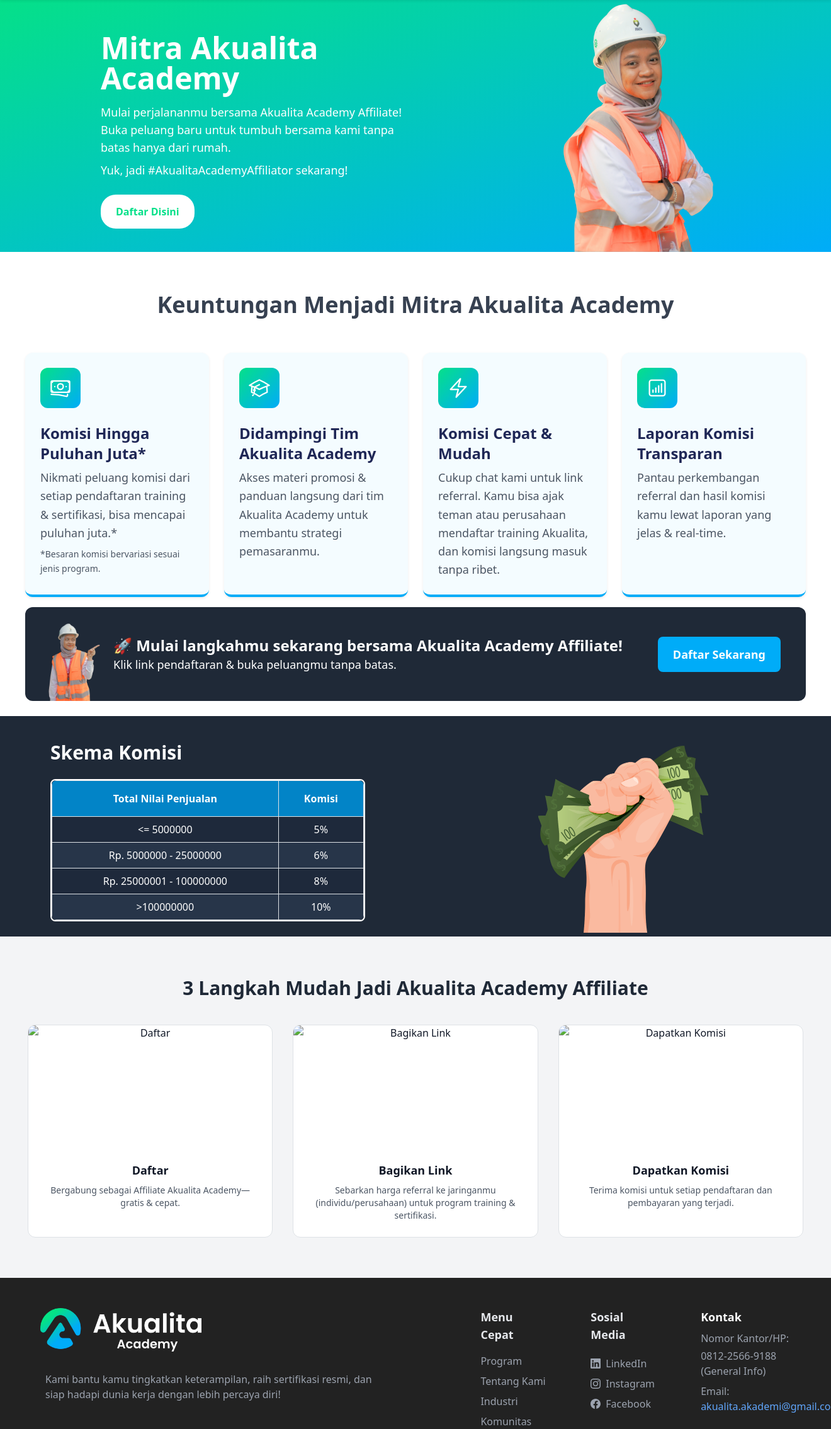
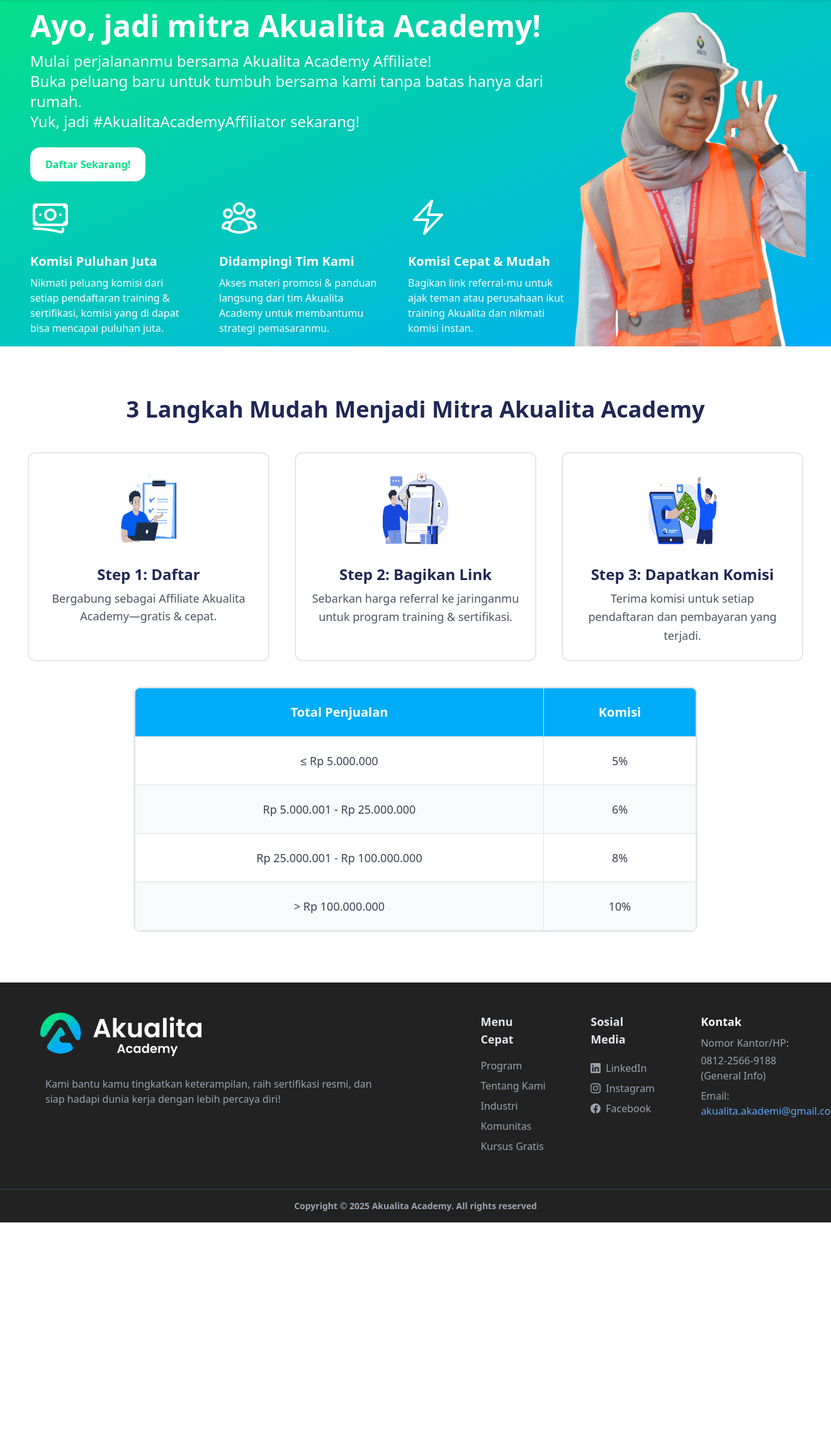
Before and after one commit to yogaacor/Akualita-academy, a Laravel app: page /mitra in a window 1320 px wide; the page is wider, and only the part inside the window is pictured. Shown: the part 88-2357 px from the top of that part at 63% size. After the commit the page ends 2029 px from the top of that part, so only its background shows below. Run offline with Laravel 12, Linux system fonts and the light colour scheme; some libraries are stand-ins or nearby versions.

Commit message:
update mitra

```diff
--- a/resources/views/pages/mitra.blade.php
+++ b/resources/views/pages/mitra.blade.php
@@ -5,180 +5,132 @@
 @section('content')
 
 <!-- Bagian 1 Beranda Mitra -->
-<section class="w-full h-[400px] px-20 bg-gradient-to-br from-[#05E089] to-[#00ACF8] flex items-center justify-between">
-    <div class="grid grid-cols-2 max-w-full">
-        <div class="flex flex-col justify-center ml-20">
-            <h1 class="text-5xl font-bold text-white mb-3">Mitra Akualita Academy</h1>
-            <p class="text-lg text-white mb-2">Mulai perjalananmu bersama Akualita Academy Affiliate!
-            Buka peluang baru untuk tumbuh bersama kami tanpa batas hanya dari rumah.</p>
-            <p class="text-lg text-white mb-2">Yuk, jadi #AkualitaAcademyAffiliator sekarang!</p>
-            <div class="mt-8">
-                <a href="#" class="bg-white text-[#05E089] px-4 py-3 rounded-3xl font-semibold">Daftar Disini</a>
+<section class="w-full h-[550px] px-10 bg-gradient-to-br from-[#05E089] to-[#00ACF8] flex items-center justify-between">
+    <div class="grid grid-cols-[3.5fr_1.5fr] max-w-full">
+        <div class="flex flex-col justify-center ml-2">
+            <h1 class="text-5xl font-bold text-white mb-3">Ayo, jadi mitra Akualita Academy!</h1>
+            <p class="text-2xl font-light text-white">Mulai perjalananmu bersama Akualita Academy Affiliate!</p>
+            <p class="text-2xl font-light text-white">Buka peluang baru untuk tumbuh bersama kami tanpa batas hanya dari rumah.</p>
+            <p class="text-2xl font-light text-white">Yuk, jadi #AkualitaAcademyAffiliator sekarang!</p>
+            <div class="mt-10">
+                <a href="#" class="bg-white text-[#05E089] px-4 py-3 rounded-2xl font-semibold">Daftar Sekarang!</a>
+            </div>
+            <div class="grid grid-cols-1 md:grid-cols-3 gap-10 text-white text-left mt-10">
+                <!-- Box 1 -->
+                <div class="flex flex-col items-left">
+                    <div class="text-8xl mb-4">
+                        <svg xmlns="http://www.w3.org/2000/svg" fill="none" viewBox="0 0 24 24" stroke-width="1.5" stroke="currentColor" class="size-16">
+                            <path stroke-linecap="round" stroke-linejoin="round" d="M2.25 18.75a60.07 60.07 0 0 1 15.797 2.101c.727.198 1.453-.342 1.453-1.096V18.75M3.75 4.5v.75A.75.75 0 0 1 3 6h-.75m0 0v-.375c0-.621.504-1.125 1.125-1.125H20.25M2.25 6v9m18-10.5v.75c0 .414.336.75.75.75h.75m-1.5-1.5h.375c.621 0 1.125.504 1.125 1.125v9.75c0 .621-.504 1.125-1.125 1.125h-.375m1.5-1.5H21a.75.75 0 0 0-.75.75v.75m0 0H3.75m0 0h-.375a1.125 1.125 0 0 1-1.125-1.125V15m1.5 1.5v-.75A.75.75 0 0 0 3 15h-.75M15 10.5a3 3 0 1 1-6 0 3 3 0 0 1 6 0Zm3 0h.008v.008H18V10.5Zm-12 0h.008v.008H6V10.5Z" />
+                        </svg>
+                    </div>
+                    <h3 class="text-xl font-bold mb-2">Komisi Puluhan Juta</h3>
+                    <p class="text-base font-light">
+                        Nikmati peluang komisi dari setiap pendaftaran training & sertifikasi,
+                        komisi yang di dapat bisa mencapai puluhan juta.
+                    </p>
+                </div>
+                <!-- Box 2 -->
+                <div class="flex flex-col items-left">
+                    <div class="text-6xl mb-4">
+                        <svg xmlns="http://www.w3.org/2000/svg" fill="none" viewBox="0 0 24 24" stroke-width="1.5" stroke="currentColor" class="size-16">
+                            <path stroke-linecap="round" stroke-linejoin="round" d="M18 18.72a9.094 9.094 0 0 0 3.741-.479 3 3 0 0 0-4.682-2.72m.94 3.198.001.031c0 .225-.012.447-.037.666A11.944 11.944 0 0 1 12 21c-2.17 0-4.207-.576-5.963-1.584A6.062 6.062 0 0 1 6 18.719m12 0a5.971 5.971 0 0 0-.941-3.197m0 0A5.995 5.995 0 0 0 12 12.75a5.995 5.995 0 0 0-5.058 2.772m0 0a3 3 0 0 0-4.681 2.72 8.986 8.986 0 0 0 3.74.477m.94-3.197a5.971 5.971 0 0 0-.94 3.197M15 6.75a3 3 0 1 1-6 0 3 3 0 0 1 6 0Zm6 3a2.25 2.25 0 1 1-4.5 0 2.25 2.25 0 0 1 4.5 0Zm-13.5 0a2.25 2.25 0 1 1-4.5 0 2.25 2.25 0 0 1 4.5 0Z" />
+                        </svg>
+                    </div>
+                    <h3 class="text-xl font-bold mb-2">Didampingi Tim Kami</h3>
+                    <p class="text-base font-light">
+                        Akses materi promosi & panduan langsung dari tim Akualita Academy
+                        untuk membantumu strategi pemasaranmu.
+                    </p>
+                </div>
+                <!-- Box 3 -->
+                <div class="flex flex-col items-left">
+                    <div class="text-6xl mb-4">
+                        <svg xmlns="http://www.w3.org/2000/svg" fill="none" viewBox="0 0 24 24" stroke-width="1.5" stroke="currentColor" class="size-16">
+                        <path stroke-linecap="round" stroke-linejoin="round" d="m3.75 13.5 10.5-11.25L12 10.5h8.25L9.75 21.75 12 13.5H3.75Z" />
+                    </svg>
+                    </div>
+                    <h3 class="text-xl font-bold mb-2">Komisi Cepat & Mudah</h3>
+                    <p class="text-base font-light">
+                        Bagikan link referral-mu untuk ajak teman atau perusahaan ikut training
+                        Akualita dan nikmati komisi instan.
+                    </p>
                 </div>
             </div>
-        <div class="flex justify-end mr-20">
-            <img src="{{ asset('storage/main/BA.png') }}" alt="Mitra Image" class="w-[300px] h-[400px] object-cover self-end">
+        </div>
+        <div class="flex">
+            <img src="{{ asset('storage/main/BA11.png') }}" alt="Mitra Image" class="w-full h-[550px] object-cover">
         </div>
     </div>
 </section>
 
 <!-- Bagian 2 Benefit Mitra -->
-<section class="w-full h-[500px]">
-    <div class="text-center justify-center">
-        <p class="text-gray-700 font-bold text-4xl mt-16 mb-14">Keuntungan Menjadi Mitra Akualita Academy</p>
-            <div class="grid md:grid-cols-4 gap-4 text-[#1F2756] mt-10 mr-10 ml-10">
-                <div class=" p-6 rounded-xl transition duration-300 flex flex-col items-left text-left bg-[#F4FCFF] shadow-sm hover:-translate-y-1 border-b-4 border-[#00ACF8]">
-                    <div class="bg-gradient-to-br from-[#05E089] to-[#00ACF8] w-16 h-16 rounded-xl flex items-center justify-center mb-4">
-                    <svg xmlns="http://www.w3.org/2000/svg" fill="none" viewBox="0 0 24 24" stroke-width="1.5" stroke="white" class="w-9 h-9">
-                        <path stroke-linecap="round" stroke-linejoin="round" d="M2.25 18.75a60.07 60.07 0 0 1 15.797 2.101c.727.198 1.453-.342 1.453-1.096V18.75M3.75 4.5v.75A.75.75 0 0 1 3 6h-.75m0 0v-.375c0-.621.504-1.125 1.125-1.125H20.25M2.25 6v9m18-10.5v.75c0 .414.336.75.75.75h.75m-1.5-1.5h.375c.621 0 1.125.504 1.125 1.125v9.75c0 .621-.504 1.125-1.125 1.125h-.375m1.5-1.5H21a.75.75 0 0 0-.75.75v.75m0 0H3.75m0 0h-.375a1.125 1.125 0 0 1-1.125-1.125V15m1.5 1.5v-.75A.75.75 0 0 0 3 15h-.75M15 10.5a3 3 0 1 1-6 0 3 3 0 0 1 6 0Zm3 0h.008v.008H18V10.5Zm-12 0h.008v.008H6V10.5Z" />
-                    </svg>
+<section class="pt-0 md:pt-6 pb-20 bg-white mt-20">
+    <div class="max-w-7xl mx-auto px-6">
+        <h2 class="text-3xl md:text-4xl font-bold text-center mb-6 text-[#1F2756] leading-snug hidden md:block">
+            3 Langkah Mudah Menjadi Mitra Akualita Academy
+        </h2>
+        <br>
+        <div class="grid md:grid-cols-3 gap-10 text-[#1F2756] bg-white ">
+        <div class="border-2 border-gray-200 p-6 rounded-xl transition duration-300 flex flex-col items-center text-center hover:bg-[#E6F8FE] hover:shadow-lg hover:-translate-y-1 hover:border-b-4 hover:border-[#00ACF8]">
+            <div class=" w-32 h-32 rounded-xl flex items-center justify-center mb-4">
+                <img src="{{ asset('storage/svg/daft.png') }}" alt="Icon Buku" class="w-28 h-28">
             </div>
-                    <h3 class="font-bold text-2xl mb-2">Komisi Hingga Puluhan Juta*</h3>
-                    <p class="text-gray-600 text-lg leading-relaxed mb-2">
-                    Nikmati peluang komisi dari setiap pendaftaran training & sertifikasi, bisa mencapai puluhan juta.*
-                    </p>
-                    <p class="text-gray-600 text-sm leading-relaxed">
-                        *Besaran komisi bervariasi sesuai jenis program.
+            <h3 class="font-bold text-2xl mb-2">Step 1: Daftar</h3>
+            <p class="text-gray-600 md:text-lg text-lg leading-relaxed">
+                Bergabung sebagai Affiliate Akualita Academy—gratis & cepat.
             </p>
         </div>
 
-                <div class="p-6 rounded-xl transition duration-300 flex flex-col items-left text-left bg-[#F4FCFF] shadow-sm hover:-translate-y-1 border-b-4 border-[#00ACF8]">
-                    <div class="bg-gradient-to-br from-[#05E089] to-[#00ACF8] w-16 h-16 rounded-xl flex items-center justify-center mb-4">
-                        <svg xmlns="http://www.w3.org/2000/svg" fill="none" viewBox="0 0 24 24" stroke-width="1.5" stroke="white" class="w-9 h-9">
-                            <path stroke-linecap="round" stroke-linejoin="round" d="M4.26 10.147a60.438 60.438 0 0 0-.491 6.347A48.62 48.62 0 0 1 12 20.904a48.62 48.62 0 0 1 8.232-4.41 60.46 60.46 0 0 0-.491-6.347m-15.482 0a50.636 50.636 0 0 0-2.658-.813A59.906 59.906 0 0 1 12 3.493a59.903 59.903 0 0 1 10.399 5.84c-.896.248-1.783.52-2.658.814m-15.482 0A50.717 50.717 0 0 1 12 13.489a50.702 50.702 0 0 1 7.74-3.342M6.75 15a.75.75 0 1 0 0-1.5.75.75 0 0 0 0 1.5Zm0 0v-3.675A55.378 55.378 0 0 1 12 8.443m-7.007 11.55A5.981 5.981 0 0 0 6.75 15.75v-1.5" />
-                        </svg>
+            <div class="border-2 border-gray-200 p-6 rounded-xl transition duration-300 flex flex-col items-center text-center hover:bg-[#E6F8FE] hover:shadow-lg hover:-translate-y-1 hover:border-b-4 hover:border-[#00ACF8]">
+                <div class=" w-32 h-32 rounded-xl flex items-center justify-center mb-4">
+                    <img src="{{ asset('storage/svg/shr.png') }}" alt="Icon Buku" class="w-28 h-28">
                 </div>
-                    <h3 class="font-bold text-2xl mb-2">Didampingi Tim Akualita Academy</h3>
+                <h3 class="font-bold text-2xl mb-2">Step 2: Bagikan Link</h3>
                 <p class="text-gray-600 text-lg leading-relaxed">
-                    Akses materi promosi & panduan langsung dari tim Akualita Academy untuk membantu strategi pemasaranmu.
+                    Sebarkan harga referral ke jaringanmu untuk program training & sertifikasi.
                 </p>
             </div>
 
-                <div class="p-6 rounded-xl transition duration-300 flex flex-col items-left text-left bg-[#F4FCFF] shadow-sm hover:-translate-y-1 border-b-4 border-[#00ACF8]">
-                    <div class="bg-gradient-to-br from-[#05E089] to-[#00ACF8] w-16 h-16 rounded-xl flex items-center justify-center mb-4">
-                        <svg xmlns="http://www.w3.org/2000/svg" fill="none" viewBox="0 0 24 24" stroke-width="1.5" stroke="white" class="w-9 h-9">
-                            <path stroke-linecap="round" stroke-linejoin="round" d="m3.75 13.5 10.5-11.25L12 10.5h8.25L9.75 21.75 12 13.5H3.75Z" />
-                        </svg>
+            <div class="border-2 border-gray-200 p-6 rounded-xl transition duration-300 flex flex-col items-center text-center hover:bg-[#E6F8FE] hover:shadow-lg hover:-translate-y-1 hover:border-b-4 hover:border-[#00ACF8]">
+                <div class=" w-32 h-32 rounded-xl flex items-center justify-center mb-4">
+                    <img src="{{ asset('storage/svg/mony.png') }}" alt="Icon Buku" class="w-28 h-28">
                 </div>
-                    <h3 class="font-bold text-2xl mb-2">Komisi Cepat & Mudah</h3>
+                <h3 class="font-bold text-2xl mb-2">Step 3: Dapatkan Komisi</h3>
                 <p class="text-gray-600 text-lg leading-relaxed">
-                    Cukup chat kami untuk link referral. Kamu bisa ajak teman atau perusahaan mendaftar training Akualita, dan komisi langsung masuk tanpa ribet.
-                    </p>
-                </div>
-
-                <div class="p-6 rounded-xl transition duration-300 flex flex-col items-left text-left bg-[#F4FCFF] shadow-sm hover:-translate-y-1 border-b-4 border-[#00ACF8]">
-                    <div class="bg-gradient-to-br from-[#05E089] to-[#00ACF8] w-16 h-16 rounded-xl flex items-center justify-center mb-4">
-                    <svg xmlns="http://www.w3.org/2000/svg" fill="none" viewBox="0 0 24 24" stroke-width="1.5" stroke="white" class="w-9 h-9">
-                        <path stroke-linecap="round" stroke-linejoin="round" d="M7.5 14.25v2.25m3-4.5v4.5m3-6.75v6.75m3-9v9M6 20.25h12A2.25 2.25 0 0 0 20.25 18V6A2.25 2.25 0 0 0 18 3.75H6A2.25 2.25 0 0 0 3.75 6v12A2.25 2.25 0 0 0 6 20.25Z" />
-                    </svg>
-                    </div>
-                    <h3 class="font-bold text-2xl mb-2">Laporan Komisi Transparan</h3>
-                    <p class="text-gray-600 text-lg leading-relaxed">
-                    Pantau perkembangan referral dan hasil komisi kamu lewat laporan yang jelas & real-time.
+                    Terima komisi untuk setiap pendaftaran dan pembayaran yang terjadi.
                 </p>
             </div>
         </div>
     </div>
-</section>
-
-<!-- Bagian 3 Cara Bergabung -->
-<section class="px-10 mb-6">
-    <div class="bg-gray-800 w-full h-auto rounded-xl flex items-center">
-        <div class="ml-6 mt-4 mr-4">
-            <img src="{{ asset('storage/main/BA3.png') }}" alt="Mitra Image" class="w-[100px]">
-        </div>
-        <div class=" text-white">
-            <p class="text-2xl font-semibold">🚀 Mulai langkahmu sekarang bersama Akualita Academy Affiliate!</p>
-            <p class="text-lg">Klik link pendaftaran & buka peluangmu tanpa batas.</p>
-        </div>
-        <div class="ml-auto mr-10">
-            <a href="#" class="bg-[#00ACF8] text-white px-4 py-3 rounded-lg font-semibold hover:bg-[#008FCC] transition text-lg">
-                Daftar Sekarang
-            </a>
-        </div>
-    </div>
-</section>
-
-<!-- Bagian 4 Skema Komisi -->
-<section class="w-full h-[350px] bg-gray-800">
-    <div class="grid grid-cols-2">
-        <div class="px-20 mt-10">
-            <h1 class="text-white font-bold text-3xl mb-6">Skema Komisi</h1>
-            <div class="mb-4">
-                <div class="overflow-hidden rounded-lg border-2 border-white">
-                    <table class="table-auto border-collapse w-full text-white text-center rounded-lg overflow-hidden shadow-lg">
+    <div class="flex justify-center mt-10">
+        <div class="overflow-hidden rounded-xl border-2 border-gray-200 w-full max-w-4xl">
+            <table class="table-auto border-collapse w-full text-gray-700 text-center text-lg">
                 <thead>
                     <tr>
-                                <th class="border px-2 py-3 bg-[#0284C7]">Total Nilai Penjualan</th>
-                                <th class="border px-2 py-3 bg-[#0284C7]">Komisi</th>
+                        <th class="border px-6 py-4 bg-[#00ACF8] text-white text-xl">Total Penjualan</th>
+                        <th class="border px-6 py-4 bg-[#00ACF8] text-white text-xl">Komisi</th>
                     </tr>
                 </thead>
                 <tbody>
-                            <tr class="bg-[#1E293B]">
-                                <td class="border border-gray-600 px-2 py-2"><= 5000000</td>
-                                <td class="border border-gray-600 px-4 py-2">5%</td>
+                    <tr class="bg-white">
+                        <td class="border px-6 py-4 text-center">≤ Rp 5.000.000</td>
+                        <td class="border px-6 py-4 text-center">5%</td>
                     </tr>
-                            <tr class="bg-[#273549]">
-                                <td class="border border-gray-600 px-2 py-2">Rp. 5000000 - 25000000</td>
-                                <td class="border border-gray-600 px-4 py-2">6%</td>
+                    <tr class="bg-gray-50">
+                        <td class="border px-6 py-4 text-center">Rp 5.000.001 - Rp 25.000.000</td>
+                        <td class="border px-6 py-4 text-center">6%</td>
                     </tr>
-                            <tr class="bg-[#1E293B]">
-                                <td class="border border-gray-600 px-2 py-2">Rp. 25000001 - 100000000</td>
-                                <td class="border border-gray-600 px-4 py-2">8%</td>
+                    <tr class="bg-white">
+                        <td class="border px-6 py-4 text-center">Rp 25.000.001 - Rp 100.000.000</td>
+                        <td class="border px-6 py-4 text-center">8%</td>
                     </tr>
-                            <tr class="bg-[#273549]">
-                                <td class="border border-gray-600 px-2 py-2">>100000000</td>
-                                <td class="border border-gray-600 px-4 py-2">10%</td>
+                    <tr class="bg-gray-50">
+                        <td class="border px-6 py-4 text-center">> Rp 100.000.000</td>
+                        <td class="border px-6 py-4 text-center">10%</td>
                     </tr>
                 </tbody>
             </table>
         </div>
     </div>
-        </div>
-        <div class="flex items-center justify-center">
-            <img src="{{ asset('storage/main/graf.png') }}" alt="" class="w-[270px] h-[350px] object-contain">
-        </div>
-    </div>
-</section>
-
-<!-- Bagian 5 Cara Daftar -->
-<section class="w-full py-16 bg-gray-100">
-    <div class="text-center mb-10">
-        <h1 class="text-3xl font-bold text-gray-800">3 Langkah Mudah Jadi Akualita Academy Affiliate</h1>
-    </div>
-    <div class="max-w-7xl mx-auto grid grid-cols-1 sm:grid-cols-2 lg:grid-cols-3 gap-8 px-6">
-        <!-- Kartu 1 -->
-        <div class="bg-white rounded-xl overflow-hidden border border-gray-200 flex flex-col items-center text-center">
-            <div class="relative w-full">
-                <img src="" alt="Daftar" class="w-full h-44 sm:h-48 object-cover" loading="lazy">
-            </div>
-            <div class="px-6 py-4">
-                <h3 class="font-bold text-lg text-gray-900 mb-2">Daftar</h3>
-                <p class="text-gray-600 text-sm">Bergabung sebagai Affiliate Akualita Academy—gratis & cepat.</p>
-            </div>
-        </div>
-
-        <!-- Kartu 2 -->
-        <div class="bg-white rounded-xl overflow-hidden border border-gray-200 flex flex-col items-center text-center">
-            <div class="relative w-full">
-                <img src="" alt="Bagikan Link" class="w-full h-44 sm:h-48 object-cover" loading="lazy">
-            </div>
-            <div class="px-6 py-4">
-                <h3 class="font-bold text-lg text-gray-900 mb-2">Bagikan Link</h3>
-                <p class="text-gray-600 text-sm">Sebarkan harga referral ke jaringanmu (individu/perusahaan) untuk program training & sertifikasi.</p>
-            </div>
-        </div>
-
-        <!-- Kartu 3 -->
-        <div class="bg-white rounded-xl overflow-hidden border border-gray-200 flex flex-col items-center text-center">
-            <div class="relative w-full">
-                <img src="" alt="Dapatkan Komisi" class="w-full h-44 sm:h-48 object-cover" loading="lazy">
-            </div>
-            <div class="px-6 py-4">
-                <h3 class="font-bold text-lg text-gray-900 mb-2">Dapatkan Komisi</h3>
-                <p class="text-gray-600 text-sm">Terima komisi untuk setiap pendaftaran dan pembayaran yang terjadi.</p>
-            </div>
-        </div>
-    </div>
 </section>
 @endsection
```
Also changed, not shown: storage/app/public/main/BA11.png (added), storage/app/public/svg/daft.png (added), storage/app/public/svg/mony.png (added), storage/app/public/svg/shr.png (added). Lines whose indentation alone changed are shown as unchanged.
